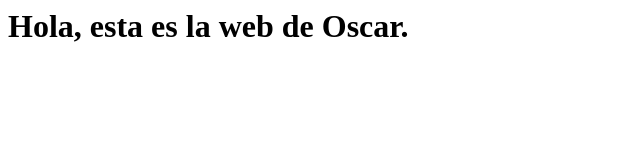
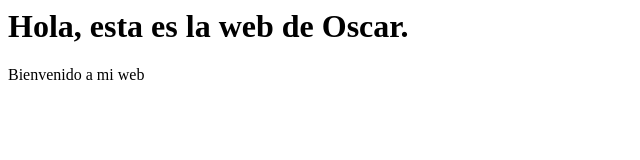
Before and after one commit to Oscar-gil-obicex/Web, a plain HTML site: page index.html in a window 1280 px wide. Shown: the whole page, without its empty margins (0-640 px from the left). Drawn offline with Linux system fonts and the light colour scheme.

Commit message:
Update index.html

```diff
--- a/index.html
+++ b/index.html
@@ -1 +1,2 @@
 <h1> Hola, esta es la web de Oscar.</h1>
+<p>Bienvenido a mi web</p>
```
